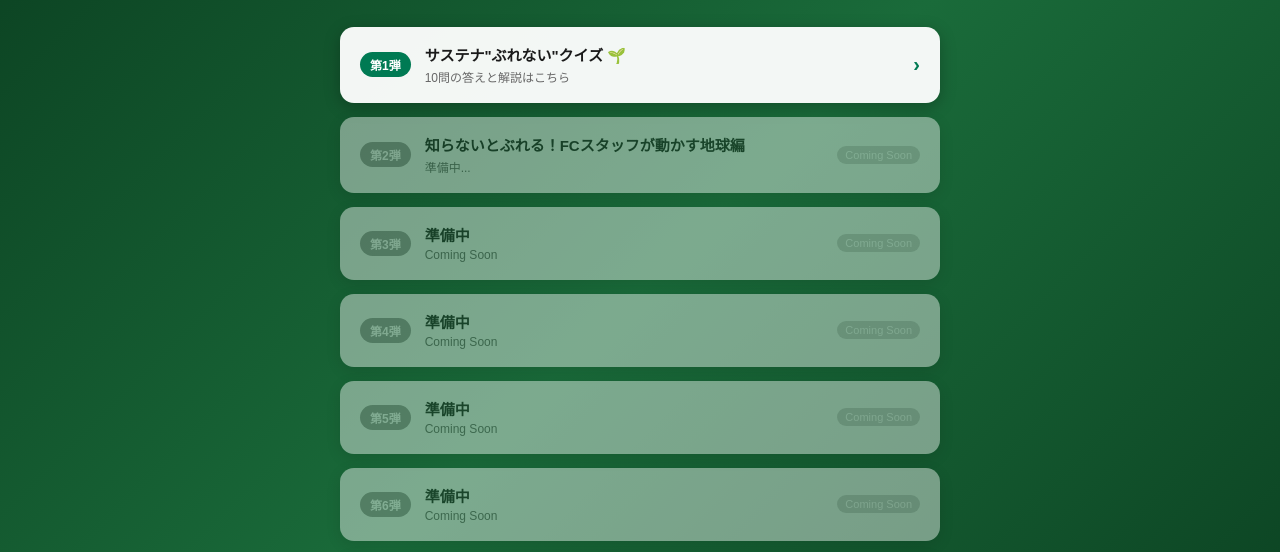
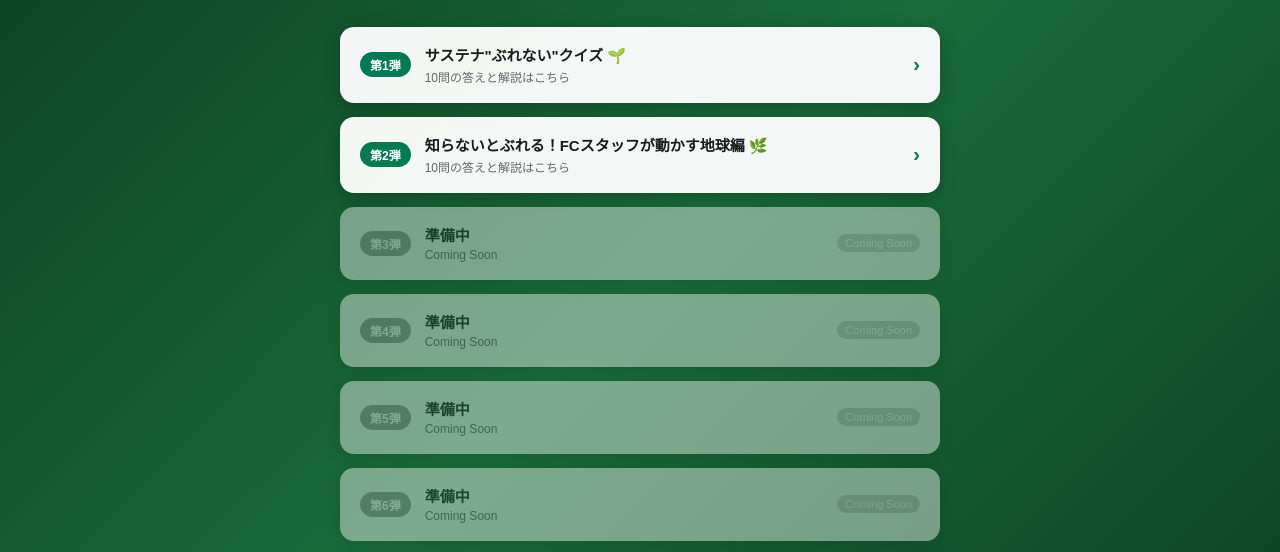
Before and after one commit to 0medaka0/sustainability-quiz, a plain HTML site: page index.html in a window 1280 px wide. Shown: the part 207-759 px from the top of the page. Drawn offline with Linux system fonts and the light colour scheme.

Commit message:
Add files via upload

```diff
--- a/index.html
+++ b/index.html
@@ -135,17 +135,17 @@
       <div class="arrow">›</div>
     </a>
 
-    <!-- 第2弾（準備中） -->
-    <div class="vol-card disabled">
+    <!-- 第2弾 -->
+    <a href="vol2.html" class="vol-card">
       <div class="left">
-        <div class="vol-badge" style="background:#999;">第2弾</div>
+        <div class="vol-badge">第2弾</div>
         <div>
-          <div class="vol-title">知らないとぶれる！FCスタッフが動かす地球編</div>
-          <div class="vol-sub">準備中...</div>
+          <div class="vol-title">知らないとぶれる！FCスタッフが動かす地球編 🌿</div>
+          <div class="vol-sub">10問の答えと解説はこちら</div>
         </div>
       </div>
-      <span class="coming-soon">Coming Soon</span>
-    </div>
+      <div class="arrow">›</div>
+    </a>
 
     <!-- 第3弾（準備中） -->
     <div class="vol-card disabled">
```
